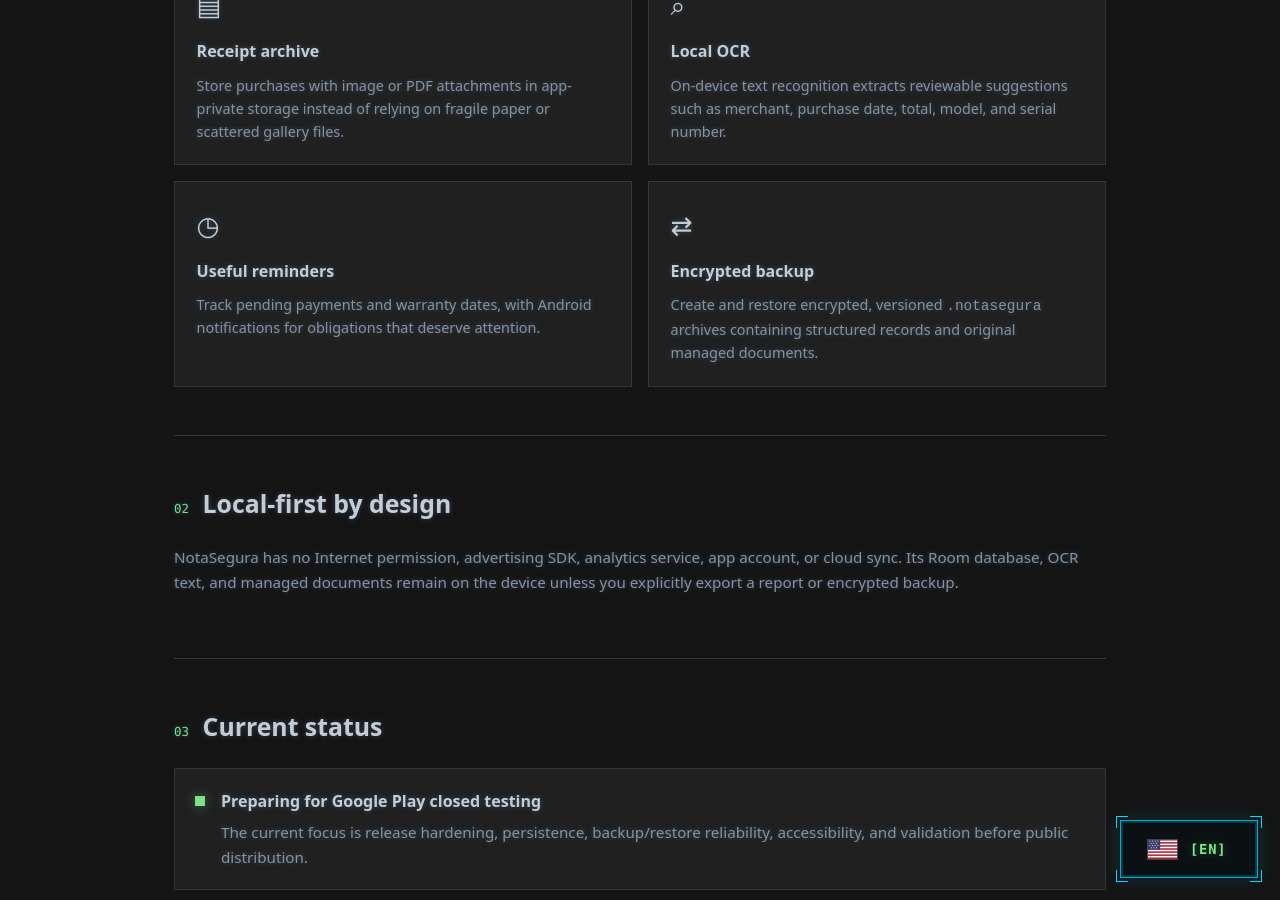
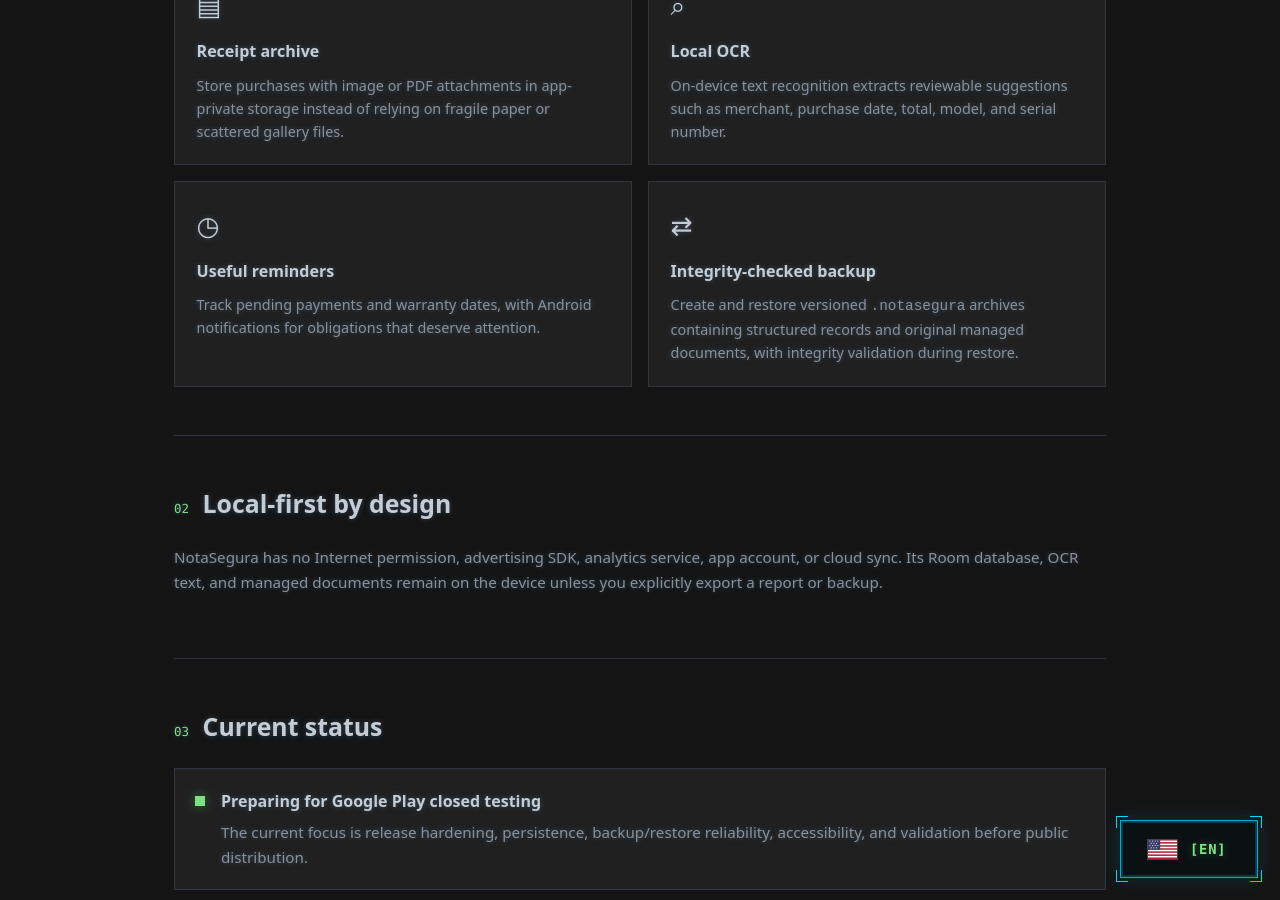
Before and after one commit to MOTHblank/mothblank.github.io, a Jekyll site: the page built from notasegura.html, in a window 1280 px wide and 900 px high, scrolled down 849 px. Built offline with Jekyll 4.4.1, drawn with Linux system fonts in a browser that asks for light colours.

Commit message:
Correct NotaSegura backup claims

```diff
--- a/notasegura.html
+++ b/notasegura.html
@@ -37,13 +37,13 @@
         <article class="feature-card nota-feature"><span class="feature-icon">▤</span><h3>Receipt archive</h3><p>Store purchases with image or PDF attachments in app-private storage instead of relying on fragile paper or scattered gallery files.</p></article>
         <article class="feature-card nota-feature"><span class="feature-icon">⌕</span><h3>Local OCR</h3><p>On-device text recognition extracts reviewable suggestions such as merchant, purchase date, total, model, and serial number.</p></article>
         <article class="feature-card nota-feature"><span class="feature-icon">◷</span><h3>Useful reminders</h3><p>Track pending payments and warranty dates, with Android notifications for obligations that deserve attention.</p></article>
-        <article class="feature-card nota-feature"><span class="feature-icon">⇄</span><h3>Encrypted backup</h3><p>Create and restore encrypted, versioned <code>.notasegura</code> archives containing structured records and original managed documents.</p></article>
+        <article class="feature-card nota-feature"><span class="feature-icon">⇄</span><h3>Integrity-checked backup</h3><p>Create and restore versioned <code>.notasegura</code> archives containing structured records and original managed documents, with integrity validation during restore.</p></article>
     </div>
 </section>
 
 <section class="product-section">
     <div class="section-heading nota-heading"><span>02</span><h2>Local-first by design</h2></div>
-    <p>NotaSegura has no Internet permission, advertising SDK, analytics service, app account, or cloud sync. Its Room database, OCR text, and managed documents remain on the device unless you explicitly export a report or encrypted backup.</p>
+    <p>NotaSegura has no Internet permission, advertising SDK, analytics service, app account, or cloud sync. Its Room database, OCR text, and managed documents remain on the device unless you explicitly export a report or backup.</p>
 </section>
 
 <section class="product-section product-status">
```
